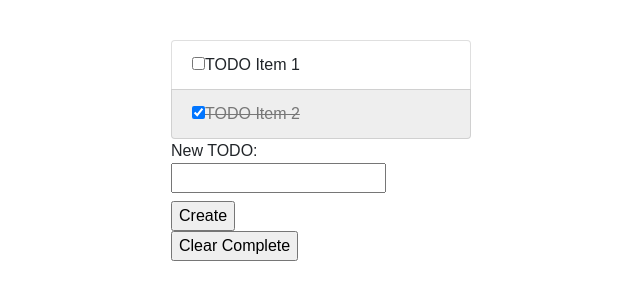
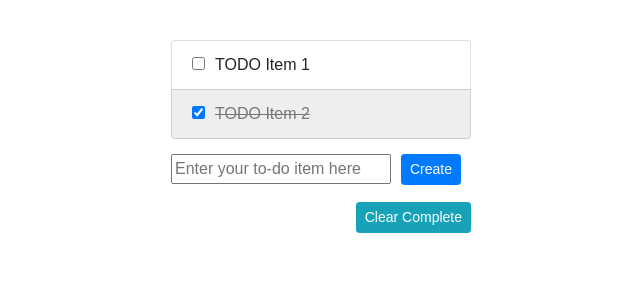
Before and after one commit to ykdojo/To-Do-Is-To-Live-Is-To-Code, a React (Create React App) app: page / in a window 1280 px wide. Shown: the top 300 px of the page, without its empty margins (319-959 px from the left). Built offline with nearby package versions, Linux system fonts and the light colour scheme.

Commit message:
more design stuff

```diff
--- a/src/App.css
+++ b/src/App.css
@@ -11,3 +11,20 @@
   margin-top: 40px;
   margin-bottom: 40px;
 }
+
+.todo-checkbox {
+  margin-right: 10px;
+}
+
+.todo-list-group {
+  margin-bottom: 15px;
+}
+
+.new-todo-form {
+  width: 220px;
+  margin-right: 10px;
+}
+
+.clear-complete-button {
+  margin-top: 10px;
+}
--- a/src/App.js
+++ b/src/App.js
@@ -65,12 +65,12 @@ class App extends Component {
 
     return (
       <div className="app-main">
-        <ul className="list-group">
+        <ul className="list-group todo-list-group">
           {itemsToShow}
         </ul>
         <NewTodoForm newContent={this.state.newContent} onChange={this.handleNewTodoFormChange} onSubmit={this.handleSubmit}/>
-        <form onSubmit={this.handleClearComplete}>
-          <input type="submit" value="Clear Complete" disabled={!completedItemsExist}/>
+        <form onSubmit={this.handleClearComplete} className="clear-complete-button text-right">
+          <input type="submit" value="Clear Complete" disabled={!completedItemsExist} className="btn btn-info btn-sm"/>
         </form>
       </div>
     );
@@ -85,9 +85,9 @@ class Item extends Component {
 
     return (
       <li className={`todo-item todo-${this.props.item.status} list-group-item`}>
-        <input type="checkbox" checked={isChecked} itemID={this.props.itemID}
-        onChange={this.props.onCheckboxChange}/>
-        {this.props.item.content}
+          <input type="checkbox" checked={isChecked} itemID={this.props.itemID}
+          className="todo-checkbox" onChange={this.props.onCheckboxChange}/>
+          {this.props.item.content}
       </li>
     )
   }
@@ -98,10 +98,9 @@ class NewTodoForm extends Component {
     return (
       <form onSubmit={this.props.onSubmit}>
         <label>
-        New TODO:
-        <input type="text" value={this.props.newContent} onChange={this.props.onChange}/>
+        <input type="text" className="new-todo-form" value={this.props.newContent} onChange={this.props.onChange} placeholder="Enter your to-do item here"/>
         </label>
-        <input type="submit" value="Create" />
+        <input type="submit" value="Create" className="btn btn-primary btn-sm"/>
       </form>
     )
   }
```
